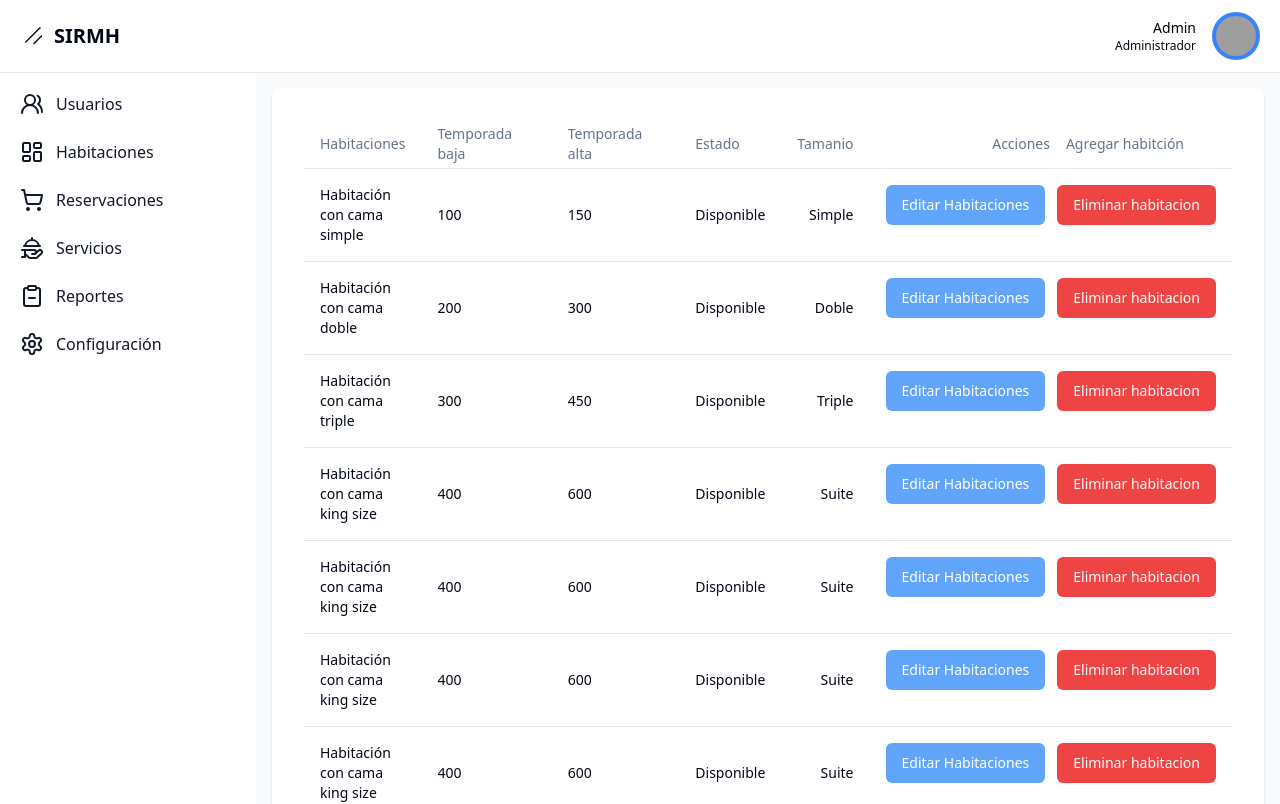
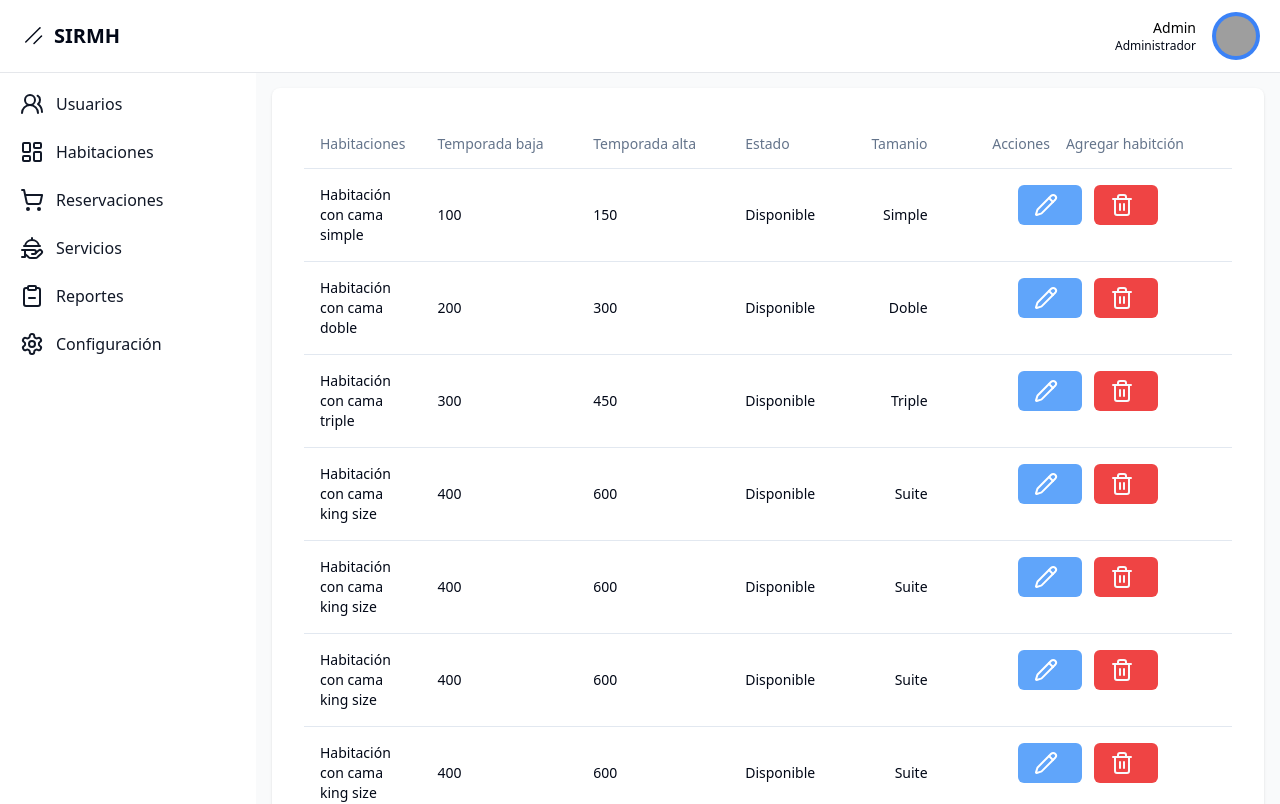
Before and after one commit to Requenez-Diaz/Admin-sirhm, a Next.js app: page /dashboard/bedrooms in a window 1280 px wide. Shown: the top 804 px of the page. Built offline with nearby package versions, Linux system fonts and the light colour scheme; grey boxes are pictures that could not be loaded.

Commit message:
Adding icons to the Edit and Delete buttons on the bedrooms page

```diff
--- a/src/app/cards/delete-beedrooms.tsx
+++ b/src/app/cards/delete-beedrooms.tsx
@@ -8,25 +8,42 @@ import {
   DialogTitle,
   DialogTrigger,
 } from "@/components/ui/dialog";
-import { Input } from "@/components/ui/input";
-import { Label } from "@/components/ui/label";
 
 export function DeleteBedrooms() {
   return (
     <Dialog>
       <DialogTrigger asChild>
-        <Button variant='destructive'>Eliminar habitacion</Button>
+        <Button variant='destructive'>
+        <svg
+            xmlns="http://www.w3.org/2000/svg"
+            width="24"
+            height="24"
+            viewBox="0 0 24 24"
+            fill="none"
+            stroke="currentColor"
+            strokeWidth="2"
+            strokeLinecap="round"
+            strokeLinejoin="round"
+            className="lucide lucide-trash-2 mr-2"
+          >
+            <path d="M3 6h18" />
+            <path d="M19 6v14c0 1-1 2-2 2H7c-1 0-2-1-2-2V6" />
+            <path d="M8 6V4c0-1 1-2 2-2h4c1 0 2 1 2 2v2" />
+            <line x1="10" y1="11" x2="10" y2="17" />
+            <line x1="14" y1="11" x2="14" y2="17" />
+          </svg>
+        </Button>
       </DialogTrigger>
       <DialogContent className='sm:max-w-[425px]'>
         <DialogHeader>
-          <DialogTitle>Eliminar habitacion</DialogTitle>
+          <DialogTitle>Eliminar usuario</DialogTitle>
           <DialogDescription>
             Esta seguro de eliminar la habitacion?
           </DialogDescription>
         </DialogHeader>
         <DialogFooter>
-          <Button variant='success'>Cancelar</Button>
-          <Button type='submit' variant={"destructive"}>
+          <Button variant='destructive'>Cancelar</Button>
+          <Button type='submit' variant={"success"}>
             Eliminar
           </Button>
         </DialogFooter>
--- a/src/app/cards/edit-bedrooms.tsx
+++ b/src/app/cards/edit-bedrooms.tsx
@@ -15,7 +15,23 @@ export function EditBedrooms() {
   return (
     <Dialog>
       <DialogTrigger asChild>
-        <Button variant='success'>Editar Habitaciones</Button>
+        <Button variant='success'>
+          <svg
+            xmlns="http://www.w3.org/2000/svg"
+            width="24"
+            height="24"
+            viewBox="0 0 24 24"
+            fill="none"
+            stroke="currentColor"
+            strokeWidth="2"
+            strokeLinecap="round"
+            strokeLinejoin="round"
+            className="lucide lucide-pencil mr-2"
+          >
+            <path d="M21.174 6.812a1 1 0 0 0-3.986-3.987L3.842 16.174a2 2 0 0 0-.5.83l-1.321 4.352a.5.5 0 0 0 .623.622l4.353-1.32a2 2 0 0 0 .83-.497z" />
+            <path d="m15 5 4 4" />
+          </svg>
+        </Button>
       </DialogTrigger>
       <DialogContent className='sm:max-w-[425px]'>
         <DialogHeader>
--- a/src/app/dashboard/bedrooms/page.tsx
+++ b/src/app/dashboard/bedrooms/page.tsx
@@ -15,7 +15,6 @@ import {
 } from "@/components/ui/table";
 import { Button } from "@/components/ui/button";
 import { DeleteBedrooms } from "@/app/cards/delete-beedrooms";
-import { Edit } from "lucide-react";
 import { EditBedrooms } from "@/app/cards/edit-bedrooms";
 
 const bedrooms = [
```
